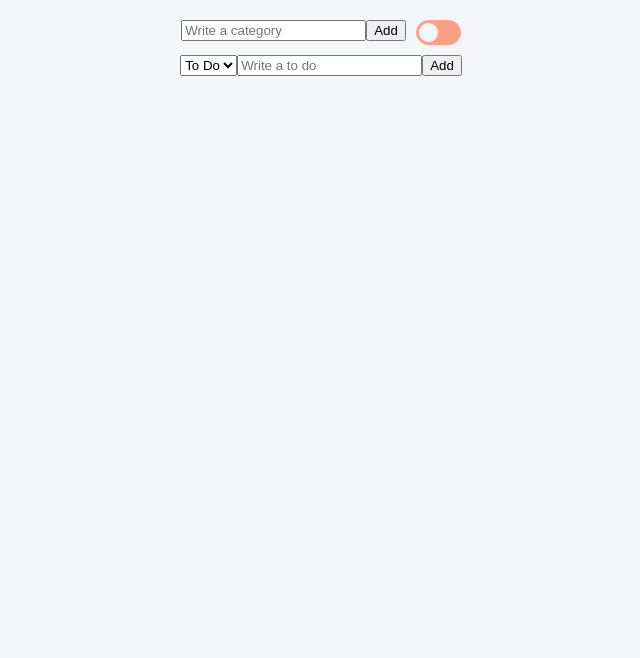
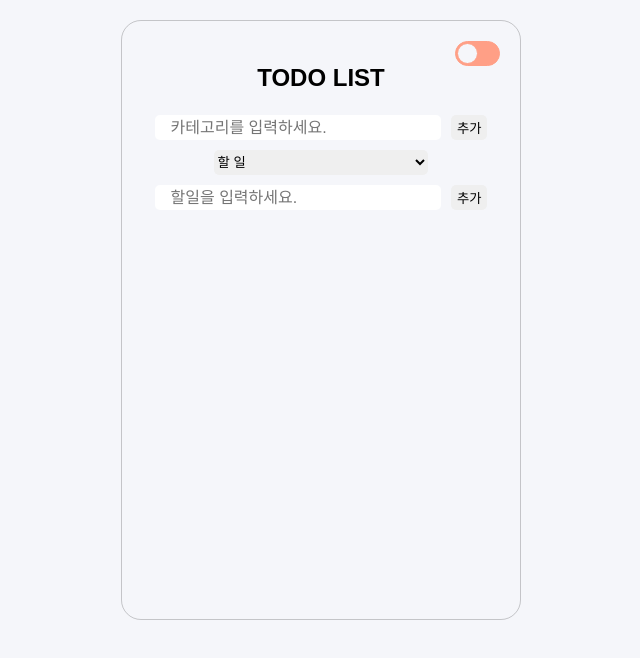
Before and after one commit to jeong922/react-masterclass-todo, a React (Create React App) app: page / in a window 1280 px wide. Shown: the top 658 px of the page, without its empty margins (319-959 px from the left). Built offline with nearby package versions, Linux system fonts and the light colour scheme.

Commit message:
카테고리 삭제 기능 추가

```diff
--- a/src/components/CreateToDo.tsx
+++ b/src/components/CreateToDo.tsx
@@ -1,11 +1,40 @@
-import { useEffect } from "react";
-import { useForm } from "react-hook-form";
-import { useRecoilValue, useSetRecoilState } from "recoil";
-import { categoryState, customCategoryState, toDoState } from "../atoms";
+import { useEffect } from 'react';
+import { useForm } from 'react-hook-form';
+import { useRecoilValue, useSetRecoilState } from 'recoil';
+import styled from 'styled-components';
+import { categoryState, customCategoryState, toDoState } from '../atoms';
 
 interface IForm {
   toDo: string;
 }
+
+const FormContainer = styled.div`
+  display: flex;
+  width: 100%;
+  margin-bottom: 10px;
+  form {
+    width: 100%;
+    display: flex;
+    justify-content: center;
+    align-items: center;
+    input {
+      width: 80%;
+      height: 25px;
+      border: none;
+      outline: none;
+      font-size: 16px;
+      padding: 0 16px;
+      margin-right: 10px;
+      border-radius: 5px;
+    }
+    button {
+      border: none;
+      height: 25px;
+      border-radius: 5px;
+      cursor: pointer;
+    }
+  }
+`;
 
 function CreateToDo() {
   const setToDos = useSetRecoilState(toDoState);
@@ -17,20 +46,22 @@ function CreateToDo() {
       { text: toDo, id: Date.now(), category },
       ...oldToDos,
     ]);
-    setValue("toDo", "");
+    setValue('toDo', '');
   };
   useEffect(() => {
-    localStorage.setItem("todos", JSON.stringify(saveToDo)); // JSON.stringify는 객체나 배열을 JSON 포맷의 문자열로 변환
+    localStorage.setItem('todos', JSON.stringify(saveToDo)); // JSON.stringify는 객체나 배열을 JSON 포맷의 문자열로 변환
   }, [saveToDo]);
 
   return (
-    <form onSubmit={handleSubmit(handleValue)}>
-      <input
-        {...register("toDo", { required: "Please write a To Do" })}
-        placeholder="Write a to do"
-      />
-      <button>Add</button>
-    </form>
+    <FormContainer>
+      <form onSubmit={handleSubmit(handleValue)}>
+        <input
+          {...register('toDo', { required: 'Please write a To Do' })}
+          placeholder="할일을 입력하세요."
+        />
+        <button>추가</button>
+      </form>
+    </FormContainer>
   );
 }
 
--- a/src/components/ToDoList.tsx
+++ b/src/components/ToDoList.tsx
@@ -1,35 +1,96 @@
-import React, { useEffect, useState } from "react";
-import { useRecoilState, useRecoilValue, useSetRecoilState } from "recoil";
+import React, { useEffect, useRef, useState } from 'react';
+import { useRecoilState, useRecoilValue, useSetRecoilState } from 'recoil';
 import {
   Categories,
   categoryState,
   customCategoryState,
   toDoSelector,
   toDoState,
-} from "../atoms";
-import CreateToDo from "./CreateToDo";
-import ToDo from "./ToDo";
-import { HelmetProvider, Helmet } from "react-helmet-async";
-import { useForm } from "react-hook-form";
-import ToggleBtn from "./ToggleBtn";
-import styled from "styled-components";
+} from '../atoms';
+import CreateToDo from './CreateToDo';
+import ToDo from './ToDo';
+import { HelmetProvider, Helmet } from 'react-helmet-async';
+import { useForm } from 'react-hook-form';
+import ToggleBtn from './ToggleBtn';
+import styled from 'styled-components';
 
 const Wrapper = styled.div`
-  width: 100%;
+  width: 400px;
+  height: 600px;
   display: flex;
   flex-direction: column;
-  justify-content: center;
   align-items: center;
-  margin: 20px 0;
+  margin: 20px auto;
+  border: 1px solid ${(props) => props.theme.border};
+  border-radius: 20px;
+  padding: 20px;
+  overflow-y: auto;
+  div {
+    &:first-child {
+      margin-left: auto;
+    }
+  }
+  h1 {
+    margin-bottom: 25px;
+    font-size: 24px;
+    font-weight: 600;
+  }
 `;
 
 const TopContainer = styled.div`
   display: flex;
+  width: 100%;
   margin-bottom: 10px;
+  form {
+    width: 100%;
+    display: flex;
+    justify-content: center;
+    align-items: center;
+    input {
+      width: 80%;
+      height: 25px;
+      border: none;
+      outline: none;
+      font-size: 16px;
+      padding: 0 16px;
+      margin-right: 10px;
+      border-radius: 5px;
+    }
+    button {
+      border: none;
+      height: 25px;
+      border-radius: 5px;
+      cursor: pointer;
+    }
+  }
 `;
 
 const MainContainer = styled.div`
+  width: 100%;
   display: flex;
+  flex-direction: column;
+`;
+
+const CategoriesContainer = styled.div`
+  width: 100%;
+  margin: 0 auto;
+  display: flex;
+  justify-content: center;
+  select {
+    margin-bottom: 10px;
+    height: 25px;
+    border: none;
+    outline: none;
+    border-radius: 5px;
+    width: 60%;
+  }
+  button {
+    border: none;
+    height: 25px;
+    border-radius: 5px;
+    margin-left: 10px;
+    cursor: pointer;
+  }
 `;
 
 interface IForm {
@@ -39,64 +100,97 @@ interface IForm {
 function ToDoList() {
   const [customCategory, setcustomCategory] =
     useRecoilState(customCategoryState);
+  const setToDos = useSetRecoilState(toDoState);
   const { register, handleSubmit, setValue } = useForm();
   const handleValue = ({ customCategory }: IForm) => {
     setcustomCategory((data) => [
       ...data,
       { title: customCategory, id: Date.now() },
     ]);
-    setValue("customCategory", "");
+    setValue('customCategory', '');
   };
-
-  // ............................................
   const toDos = useRecoilValue(toDoSelector);
   const [category, setCategory] = useRecoilState(categoryState);
   const onInput = (event: React.FormEvent<HTMLSelectElement>) => {
     setCategory(event.currentTarget.value as any);
   };
-  console.log("category", category);
+
+  const onDeletCategory = () => {
+    setToDos((oldToDos) => {
+      const targetcategory = customCategory
+        .filter((item) => category === item.title)
+        .map((value) => value.title);
+      return [
+        ...oldToDos.filter((item) => targetcategory[0] !== item.category),
+      ];
+    });
+    setcustomCategory((oldCategory) => {
+      const cusTargetIndex = oldCategory.findIndex((category) =>
+        customCategory.map((item) => item.id === category.id)
+      ); // 만족하는 조건 없으면 -1 리턴
+      return [
+        ...oldCategory.slice(0, cusTargetIndex),
+        ...oldCategory.slice(cusTargetIndex + 1),
+      ];
+    });
+  };
+
   useEffect(() => {
-    localStorage.setItem("category", JSON.stringify(customCategory)); // JSON.stringify는 객체나 배열을 JSON 포맷의 문자열로 변환
+    localStorage.setItem('category', JSON.stringify(customCategory)); // JSON.stringify는 객체나 배열을 JSON 포맷의 문자열로 변환
   }, [customCategory]);
   return (
-    <div>
+    <>
       <HelmetProvider>
         <Helmet>
           <title>TODO</title>
         </Helmet>
       </HelmetProvider>
       <Wrapper>
+        <ToggleBtn />
+        <h1>TODO LIST</h1>
         <TopContainer>
           <form onSubmit={handleSubmit(handleValue)}>
             <input
-              {...register("customCategory", {
-                required: "Please write a category",
+              {...register('customCategory', {
+                required: 'Please write a category',
               })}
-              placeholder="Write a category"
+              placeholder="카테고리를 입력하세요."
               type="text"
             />
-            <button>Add</button>
+            <button>추가</button>
           </form>
-          <ToggleBtn />
         </TopContainer>
         <MainContainer>
+          <CategoriesContainer>
             <select value={category} onInput={onInput}>
-            <option value={Categories.TO_DO}>To Do</option>
-            <option value={Categories.DOING}>Doing</option>
-            <option value={Categories.DONE}>Done</option>
+              <option value={Categories.TO_DO}>할 일</option>
+              <option value={Categories.DOING}>진행중</option>
+              <option value={Categories.DONE}>완료</option>
               {customCategory.map((category) => (
                 <option key={category.id} value={category.title}>
                   {category.title}
                 </option>
               ))}
             </select>
+            {customCategory &&
+              customCategory.map((custom) => {
+                if (custom.title === category) {
+                  return (
+                    <button key={custom.id} onClick={onDeletCategory}>
+                      카테고리 삭제
+                    </button>
+                  );
+                }
+              })}
+            {/* <button onClick={onDeletCategory}>카테고리 삭제</button> */}
+          </CategoriesContainer>
           <CreateToDo />
         </MainContainer>
         {toDos?.map((toDo) => (
           <ToDo key={toDo.id} {...toDo} />
         ))}
       </Wrapper>
-    </div>
+    </>
   );
 }
 
--- a/src/components/ToggleBtn.tsx
+++ b/src/components/ToggleBtn.tsx
@@ -1,8 +1,8 @@
-import { useCallback, useEffect, useState } from "react";
-import { useRecoilState, useSetRecoilState } from "recoil";
-import styled from "styled-components";
-import { isDarkAtom } from "../atoms";
-import { darkTheme, lightTheme } from "../theme";
+import { useCallback, useEffect, useState } from 'react';
+import { useRecoilState, useSetRecoilState } from 'recoil';
+import styled from 'styled-components';
+import { isDarkAtom } from '../atoms';
+import { darkTheme, lightTheme } from '../theme';
 
 const ToggleWrapper = styled.div`
   width: 45px;
@@ -10,7 +10,6 @@ const ToggleWrapper = styled.div`
   max-width: 45px;
   border-radius: 25px;
   border: 1px solid ${(props) => props.theme.accentColor};
-  display: flex;
   background-color: ${(props) => props.theme.accentColor};
   margin-left: 10px;
 `;
@@ -23,6 +22,7 @@ const Toggle = styled.button`
   background: ${(props) => props.theme.bgColor};
   border-radius: 50%;
   transform: translateX(${(props) => props.theme.toggle_position});
+  transition: all 300ms ease-in-out;
   cursor: pointer;
 `;
 
@@ -30,11 +30,11 @@ function ToggleBtn() {
   const [theme, setTheme] = useRecoilState(isDarkAtom);
   const handleChangeTheme = useCallback(() => {
     if (theme === darkTheme) {
-      localStorage.setItem("theme", "light");
+      localStorage.setItem('theme', 'light');
       setTheme(lightTheme);
       return;
     }
-    localStorage.setItem("theme", "dark");
+    localStorage.setItem('theme', 'dark');
     setTheme(darkTheme);
   }, [theme, setTheme]);
   return (
--- a/src/styled.d.ts
+++ b/src/styled.d.ts
@@ -1,7 +1,7 @@
-import "styled-components";
+import 'styled-components';
 
 // and extend them!
-declare module "styled-components" {
+declare module 'styled-components' {
   export interface DefaultTheme {
     textColor: string;
     bgColor: string;
@@ -9,5 +9,6 @@ declare module "styled-components" {
     listbg: string;
     toggle_position: string;
     border: string;
+    btnBgColor: string;
   }
 }
--- a/src/theme.ts
+++ b/src/theme.ts
@@ -1,19 +1,21 @@
-import { DefaultTheme } from "styled-components";
+import { DefaultTheme } from 'styled-components';
 
 export const darkTheme: DefaultTheme = {
-  bgColor: "#353b48",
-  textColor: "white",
-  accentColor: "#FF9F86",
-  listbg: "#62708D",
-  toggle_position: "21px",
-  border: "rgba(255,255,255,0.2)",
+  bgColor: '#353b48',
+  textColor: 'white',
+  accentColor: '#FF9F86',
+  listbg: '#62708D',
+  toggle_position: '21px',
+  border: 'rgba(255,255,255,0.2)',
+  btnBgColor: 'rgba(255, 255, 255, 0.2)',
 };
 
 export const lightTheme: DefaultTheme = {
-  bgColor: "#f5f6fa",
-  textColor: "black",
-  accentColor: "#FF9F86",
-  listbg: "white",
-  toggle_position: "1px",
-  border: "rgba(0,0,0,0.2)",
+  bgColor: '#f5f6fa',
+  textColor: 'black',
+  accentColor: '#FF9F86',
+  listbg: 'white',
+  toggle_position: '1px',
+  border: 'rgba(0,0,0,0.2)',
+  btnBgColor: 'rgba(0, 0, 0, 0.2)',
 };
```
Also changed, not shown: package.json (+6 -2 lines), src/atoms.tsx (+15 -15 lines), src/components/ToDo.tsx (+17 -62 lines), 1 other file (tests, documents, lock files or other folders). Lines whose indentation alone changed are shown as unchanged.
